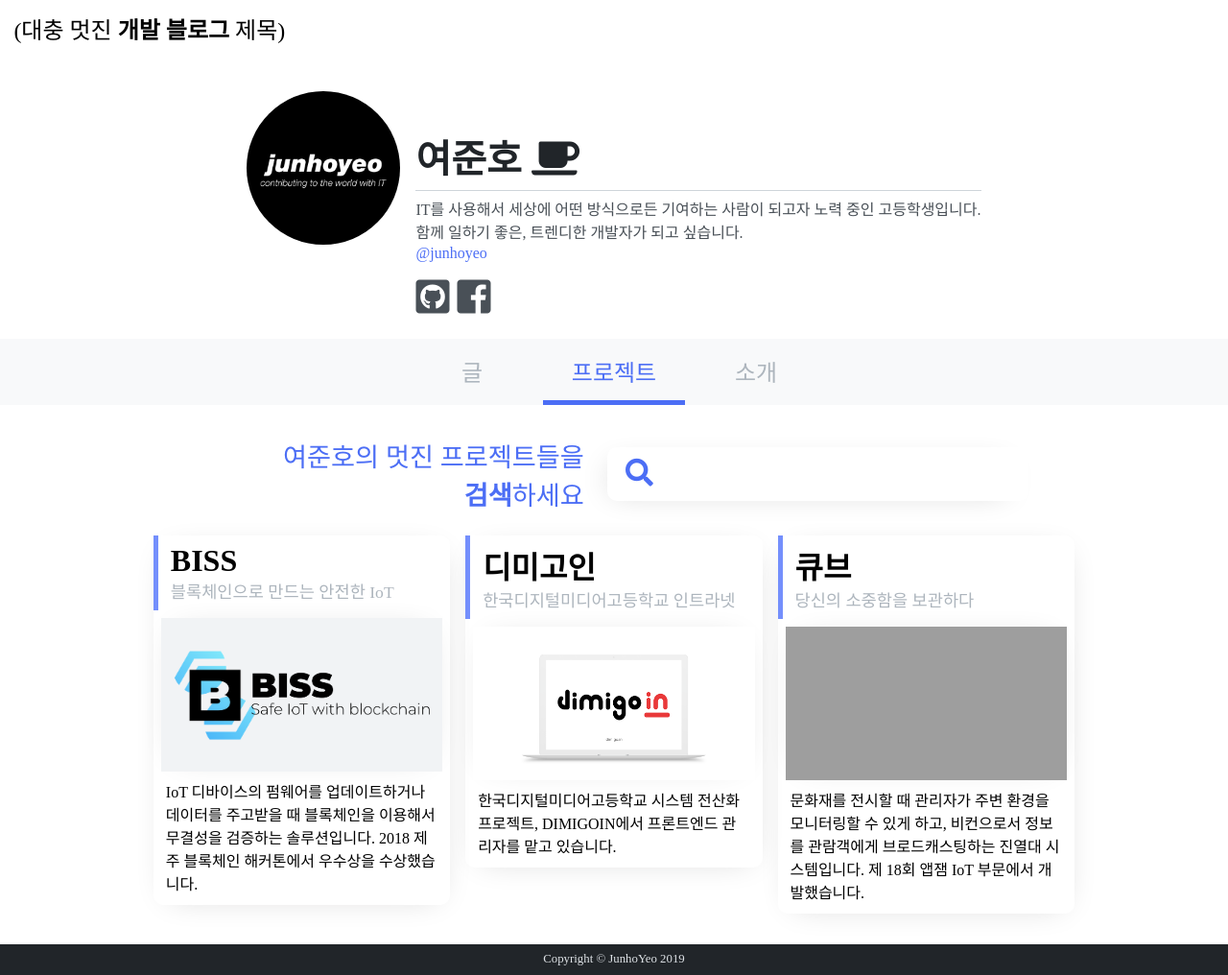
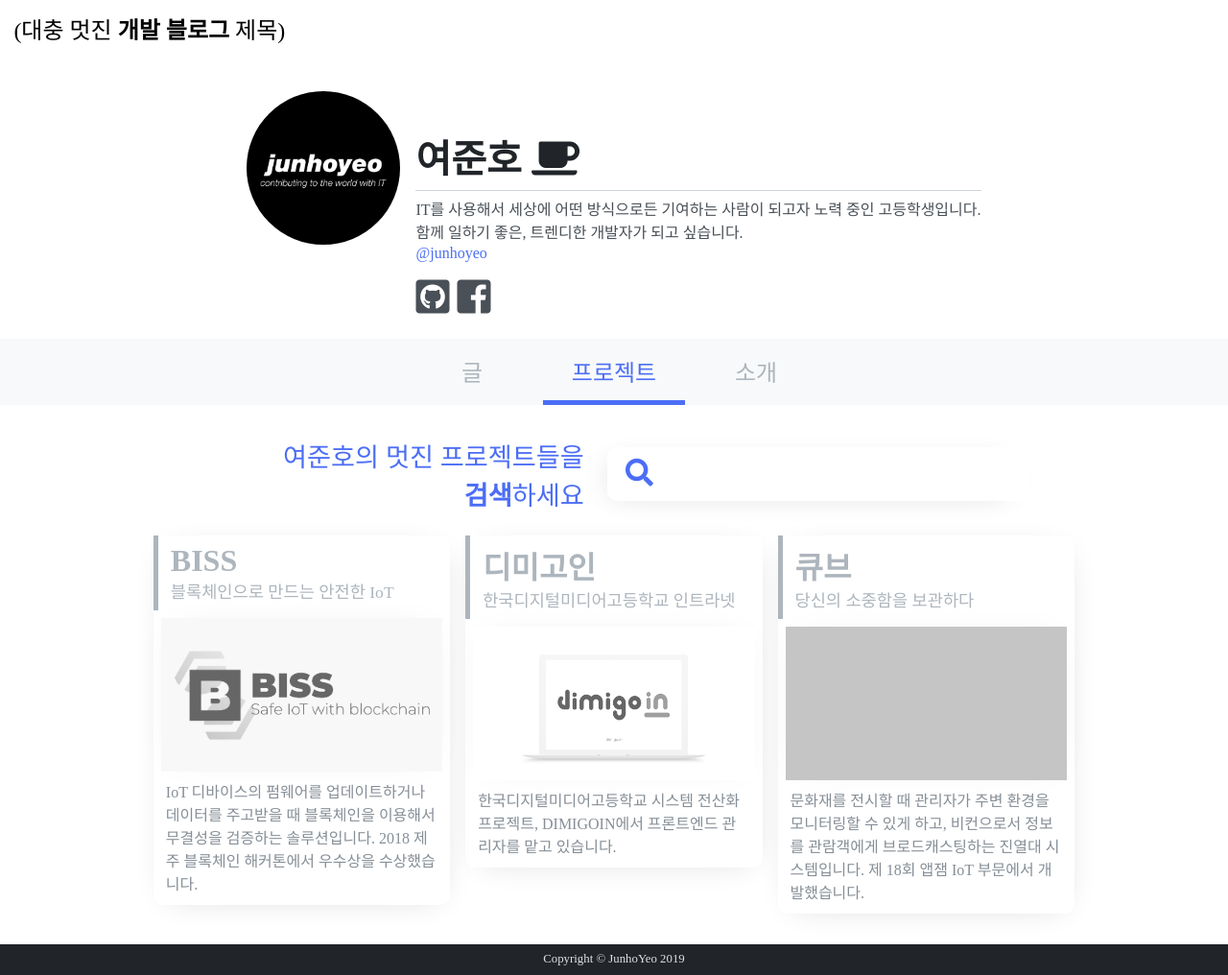
Before and after one commit to junhoyeo/blog-v1, a Jekyll site: the page built from projects.html, in a window 1280 px wide. Shown: the whole page at 96% size. Built offline with Jekyll 4.4.1, drawn with Linux system fonts in a browser that asks for light colours; some web fonts are replaced; grey boxes are pictures that could not be loaded.

Commit message:
디자이너님 감사합니다

```diff
--- a/_scss/blog/_projects.scss
+++ b/_scss/blog/_projects.scss
@@ -19,7 +19,7 @@
   &__meta {
     display: flex;
     flex-direction: column;
-    border-left: 5px solid #748ffc;
+    border-left: 5px solid $gray-5;
     padding-left: 0.8rem;
     padding-top: 0.5rem;
     padding-bottom: 0.5rem;
@@ -29,6 +29,7 @@
   &__title {
     font-size: 2rem;
     font-weight: 800;
+    color: $gray-5;
   }
 
   &__summary {
@@ -41,6 +42,7 @@
     height: 10rem;
     box-shadow: 0px -1px 32px -18px rgba(21, 19, 19, 0.2);
     margin: 0.5rem;
+    filter: opacity(60%) grayscale(100%);
   }
 
   &__content {
@@ -49,28 +51,49 @@
     padding-left: 0.8rem;
     padding-right: 0.8rem;
     font-size: 1rem;
+    color: $gray-6;
 
     p {
       margin: 0;
     }
   }
+
+  $root: &;
+
+  &:hover,
+  &:active {
+    transform: scale(1.05);
+    transition: all 0.3s;
+
+    #{$root}__meta {
+      border-left-width: 7px;
+      padding-left: 0.6rem;
+      border-left: 5px solid #748ffc;
+    }
+
+    #{$root}__title  {
+      color: #4c6ef5;
+      transition: all 0.3s;
+    }
+
+    #{$root}__image {
+      filter: none;
+      transition: all 0.3s;
+    }
+
+    #{$root}__summary {
+      color: $gray-7;
+      transition: all 0.3s;
+    }
+
+    #{$root}__content {
+      color: $gray-8;
+      transition: all 0.3s;
+    }
+  }
 }
 
-.project:hover {
-  transform: scale(1.05);
-  transition: all 0.3s;
+a.hidden {
+  // visibility: hidden;
+  display: none;
 }
-
-.project:hover .project__meta {
-  border-left-width: 7px;
-  padding-left: 0.6rem;
-}
-
-.project:hover .project__title  {
-  color: #4c6ef5;
-  transition: all 0.3s;
-}
-
-.project:hover .project__summary {
-  color: $gray-6;
-}
```
Also changed, not shown: projects.html (+6 -3 lines).
